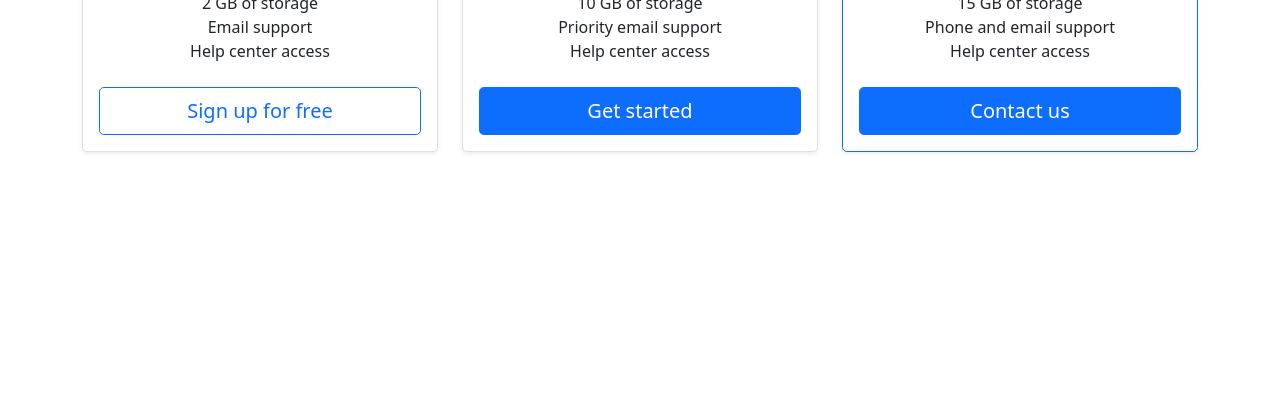
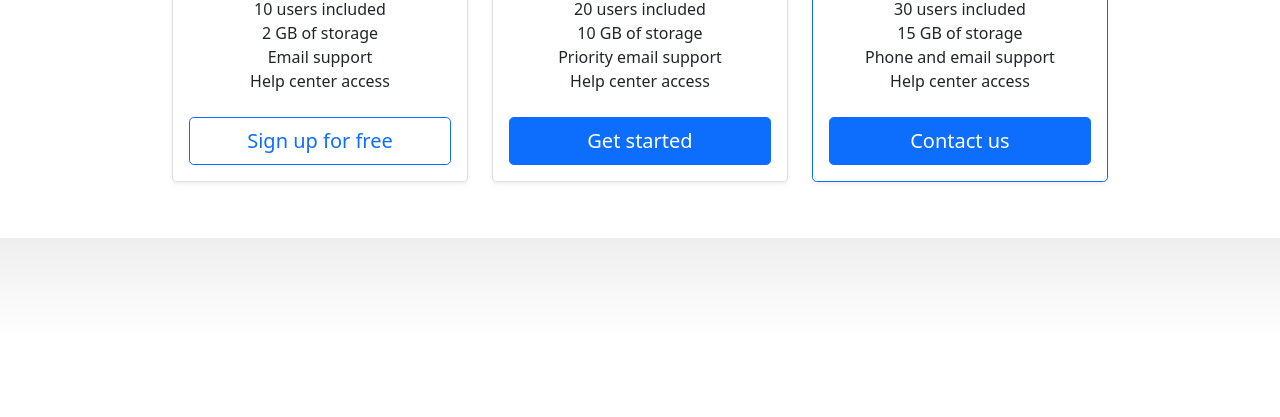
Before and after one commit to wvilchez04/RetosSemana7, a plain HTML site: page index.html in a window 1280 px wide. Shown: the part 383-800 px from the top of the page. Drawn offline with nearby package versions, Linux system fonts and the light colour scheme.

Commit message:
Update index.html

```diff
--- a/index.html
+++ b/index.html
@@ -33,7 +33,7 @@
 
 
     <!-- Custom styles for this template -->
-    <link href="pricing.css" rel="stylesheet">
+    <link href="estilos.css" rel="stylesheet">
   </head>
   <body>
 
```
